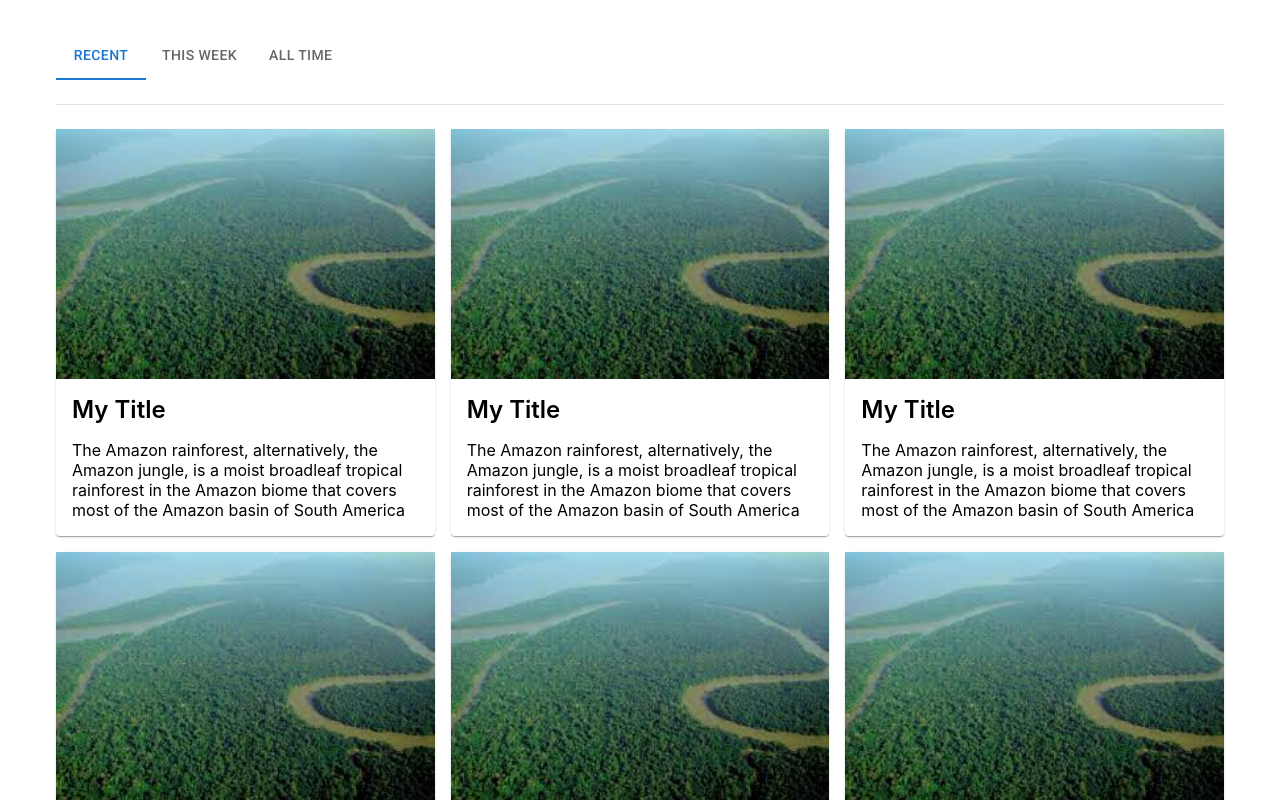
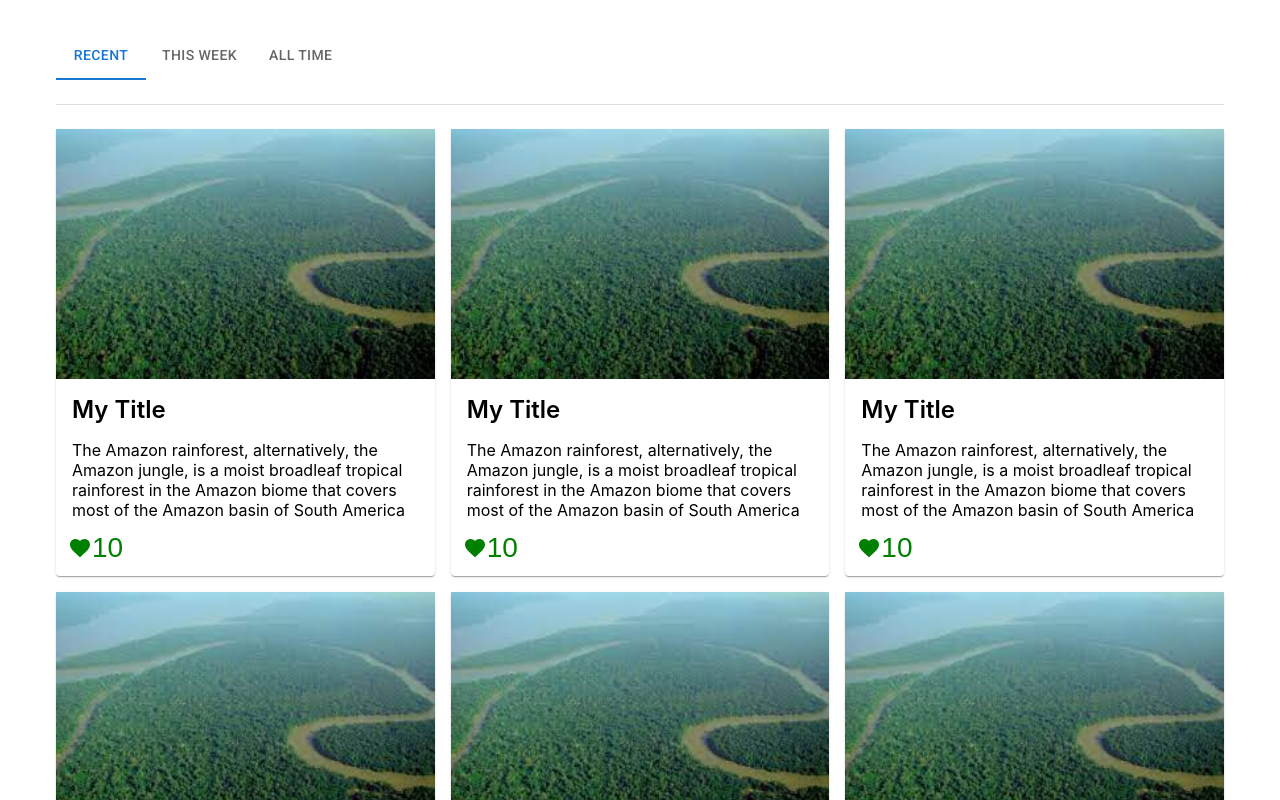
Before and after one commit to brgltd/amazon-forest-crypto, a Next.js app: page / in a window 1280 px wide. Shown: the top 800 px of the page. Built offline with nearby package versions, Linux system fonts and the light colour scheme.

Commit message:
feat: add like button

```diff
--- a/pages/index.js
+++ b/pages/index.js
@@ -8,6 +8,9 @@ import Typography from "@mui/material/Box";
 import useMediaQuery from "@mui/material/useMediaQuery";
 import Paper from "@mui/material/Paper";
 import Grid from "@mui/material/Grid";
+import Button from "@mui/material/Button";
+import IconButton from "@mui/material/IconButton";
+import FavoriteIcon from "@mui/icons-material/Favorite";
 // import { useTheme } from "@mui/material/styles";
 
 function Item() {
@@ -22,7 +25,7 @@ function Item() {
       <div style={{ position: "relative", width: "100%", height: 250 }}>
         <Image src="/amazon-rainforest.jfif" layout="fill" alt="My Title" />
       </div>
-      <Box>
+      <Box sx={{ position: "relative" }}>
         <Typography
           component="h2"
           sx={{
@@ -35,11 +38,27 @@ function Item() {
         >
           My Title
         </Typography>
-        <Typography paragraph sx={{ p: "0 16px 16px 16px", textAlign: "left" }}>
+        <Typography
+          paragraph
+          sx={{ p: "0 16px 3.5rem 16px", textAlign: "left" }}
+        >
           The Amazon rainforest, alternatively, the Amazon jungle, is a moist
           broadleaf tropical rainforest in the Amazon biome that covers most of
           the Amazon basin of South America
         </Typography>
+        <IconButton
+          aria-label="like"
+          size="large"
+          sx={{
+            position: "absolute",
+            bottom: "0px",
+            left: "0px",
+            color: "green",
+          }}
+        >
+          <FavoriteIcon />
+          <Typography>10</Typography>
+        </IconButton>
       </Box>
     </Paper>
   );
```
